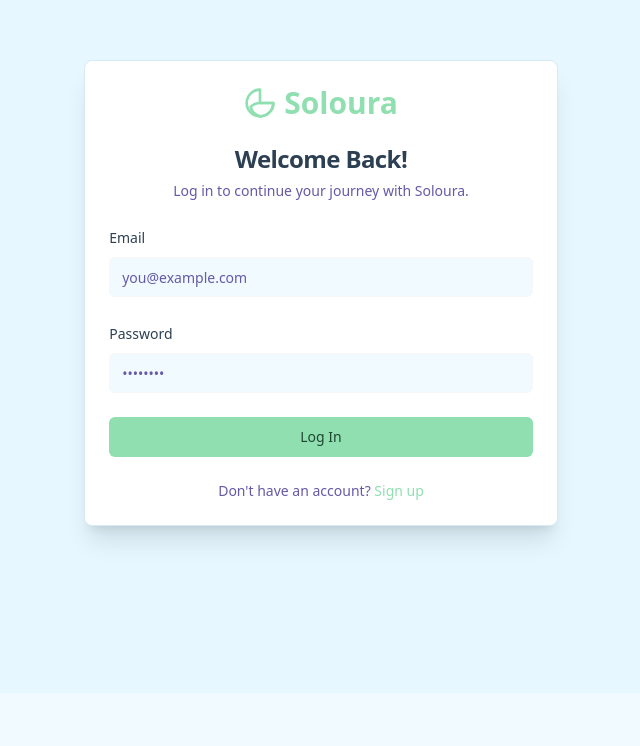
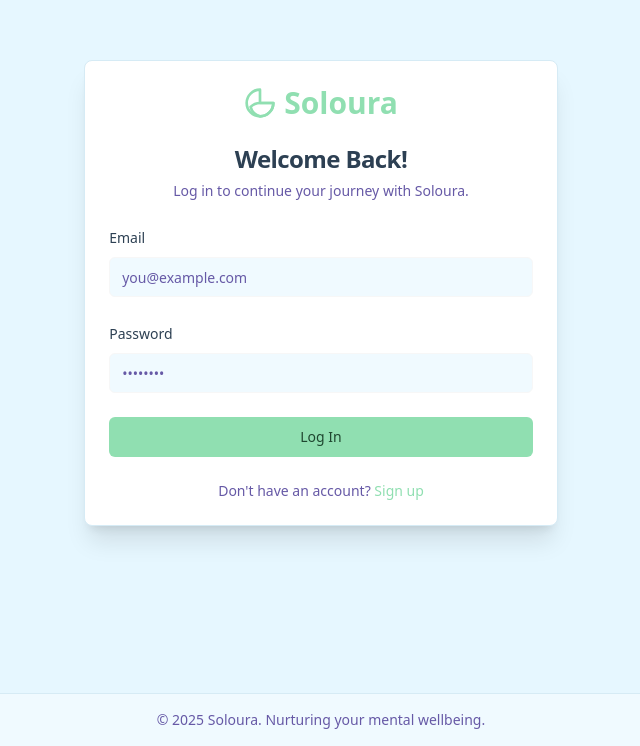
Before and after one commit to khizar-hayyat-72/Soloura_Health, a Next.js app: page /login in a window 1280 px wide. Shown: the part 107-853 px from the top of the page, without its empty margins (319-959 px from the left). Before the commit the page ends 800 px from the top, so only its background shows below. Built offline with nearby package versions, Linux system fonts and the light colour scheme; no server answers; the database is empty; sample sign-in values are in the browser's storage.

Commit message:
showed footer

```diff
--- a/src/pages/_app.tsx
+++ b/src/pages/_app.tsx
@@ -17,11 +17,9 @@ function MyApp({ Component, pageProps }: AppProps) {
           <Component {...pageProps} />
         </PageContainer>
       </main>
-      <AuthGuard>
-        <footer className="py-4 text-center text-sm text-muted-foreground border-t border-border">
-          © {new Date().getFullYear()} Soloura. Nurturing your mental wellbeing.
-        </footer>
-      </AuthGuard>
+      <footer className="py-4 text-center text-sm text-muted-foreground border-t border-border">
+        © {new Date().getFullYear()} Soloura. Nurturing your mental wellbeing.
+      </footer>
     </div>
   );
 }
```
